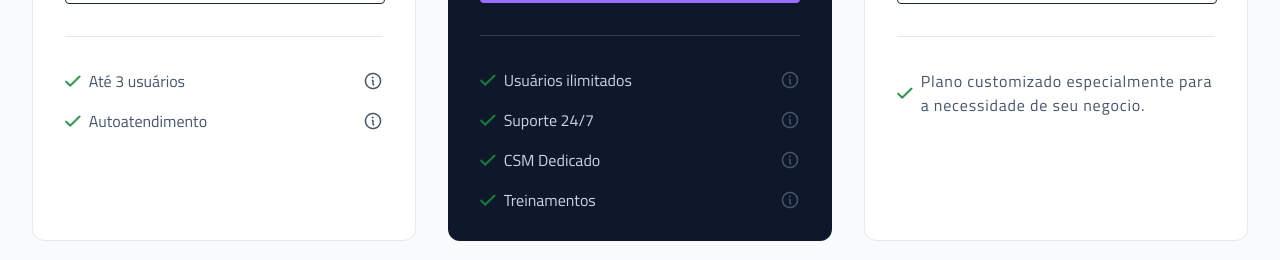
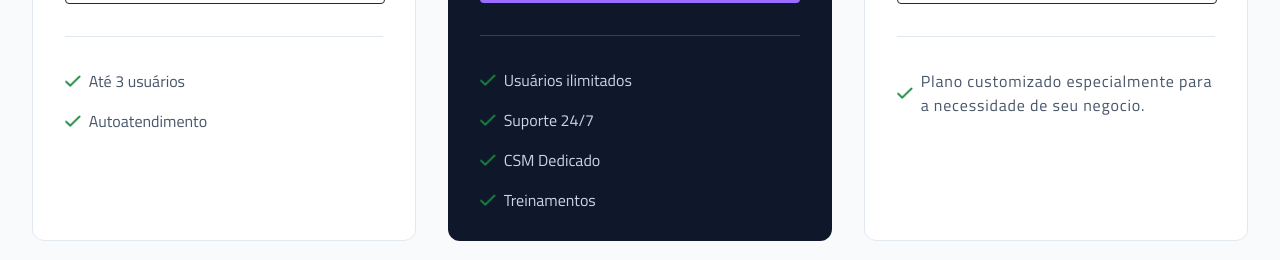
Before and after one commit to pablokaliel/boracodar-15, a React (Vite) app: page / in a window 1280 px wide. Shown: the part 386-646 px from the top of the page. Built offline with nearby package versions, Linux system fonts and the light colour scheme.

Commit message:
remove images

```diff
--- a/src/App.jsx
+++ b/src/App.jsx
@@ -1,6 +1,6 @@
 import React from "react";
 import check from "./assets/check.png";
-import info from "./assets/info.png";
+
 
 function App() {
   return (
@@ -28,24 +28,14 @@ function App() {
               <img src={check} alt="check" className="h-3 w4" />
               <h3 className="text-text-black">Até 3 usuários</h3>
             </div>
-            <img
-              src={info}
-              alt="info"
-              title="somente 3 pessoas podem logar"
-              className="w-5 h5"
-            />
+
           </div>
           <div className="flex justify-between items-center">
             <div className="flex gap-2 items-center ">
               <img src={check} alt="check" className="h-3 w4" />
               <h3 className="text-text-black">Autoatendimento</h3>
             </div>
-            <img
-              src={info}
-              alt="info"
-              title="suporte online"
-              className="w-5 h5"
-            />
+
           </div>
         </div>
 
@@ -72,43 +62,27 @@ function App() {
                 <img src={check} alt="check" className="h-3 w4" />
                 <h3 className="text-text-dark">Usuários ilimitados</h3>
               </div>
-              <img
-                src={info}
-                alt="info"
-                title="não tem quantidade de usuários para logar"
-                className="w-5 h5"
-              />
+
             </div>
             <div className="flex justify-between items-center my-4">
               <div className="flex gap-2 items-center ">
                 <img src={check} alt="check" className="h-3 w4" />
                 <h3 className="text-text-dark">Suporte 24/7</h3>
               </div>
-              <img
-                src={info}
-                alt="info"
-                title="suporte todos os dias em qualquer horário"
-                className="w-5 h5"
-              />
+
             </div>
             <div className="flex justify-between items-center my-4">
               <div className="flex gap-2 items-center ">
                 <img src={check} alt="check" className="h-3 w4" />
                 <h3 className="text-text-dark">CSM Dedicado</h3>
               </div>
-              <img src={info} alt="info" title="CSM " className="w-5 h5" />
+
             </div>
             <div className="flex justify-between items-center my-4">
               <div className="flex gap-2 items-center ">
                 <img src={check} alt="check" className="h-3 w4" />
                 <h3 className="text-text-dark">Treinamentos</h3>
               </div>
-              <img
-                src={info}
-                alt="info"
-                title="projetos praticos para treinar"
-                className="w-5 h5"
-              />
             </div>
           </div>
         </div>
```
